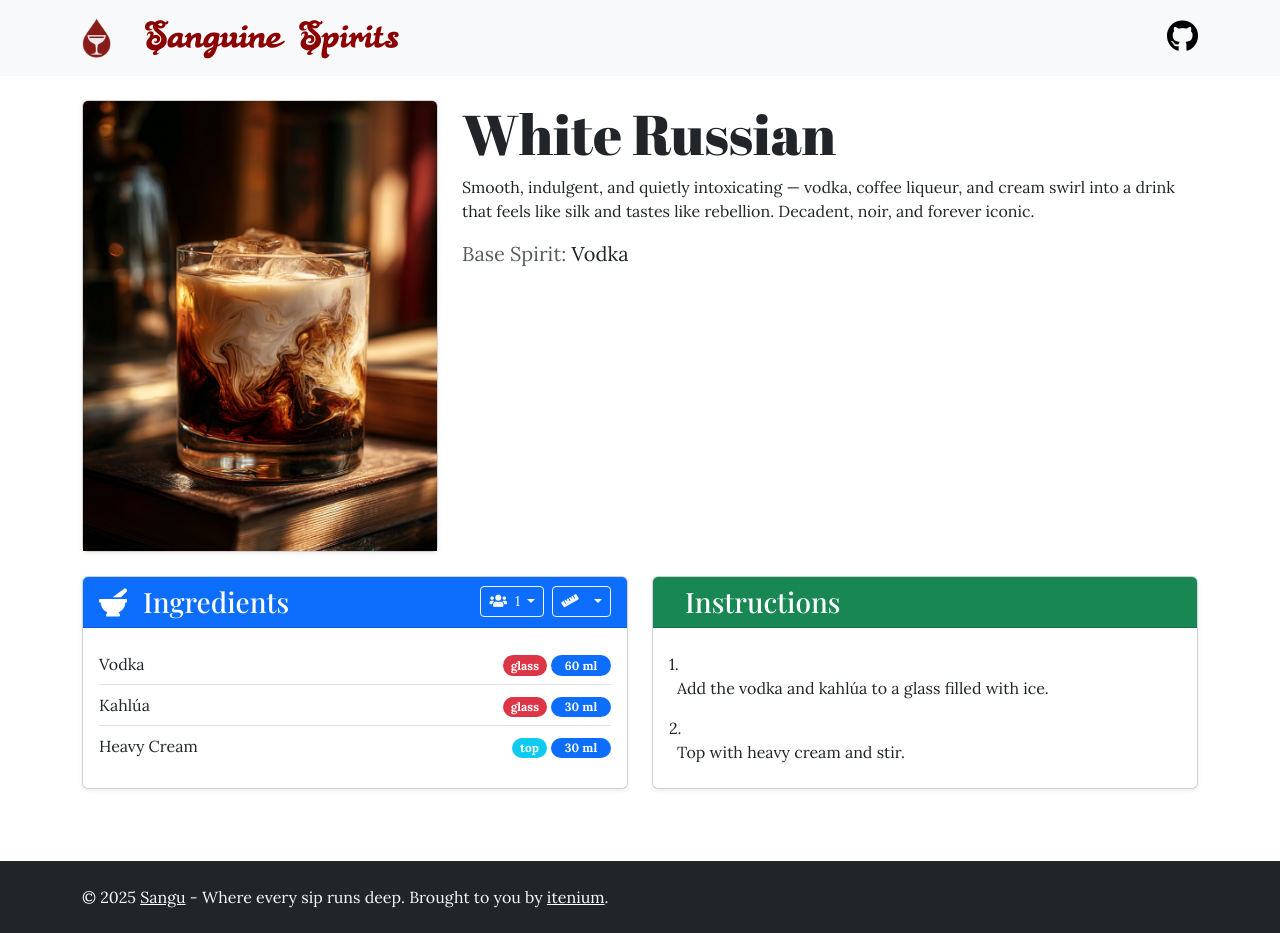
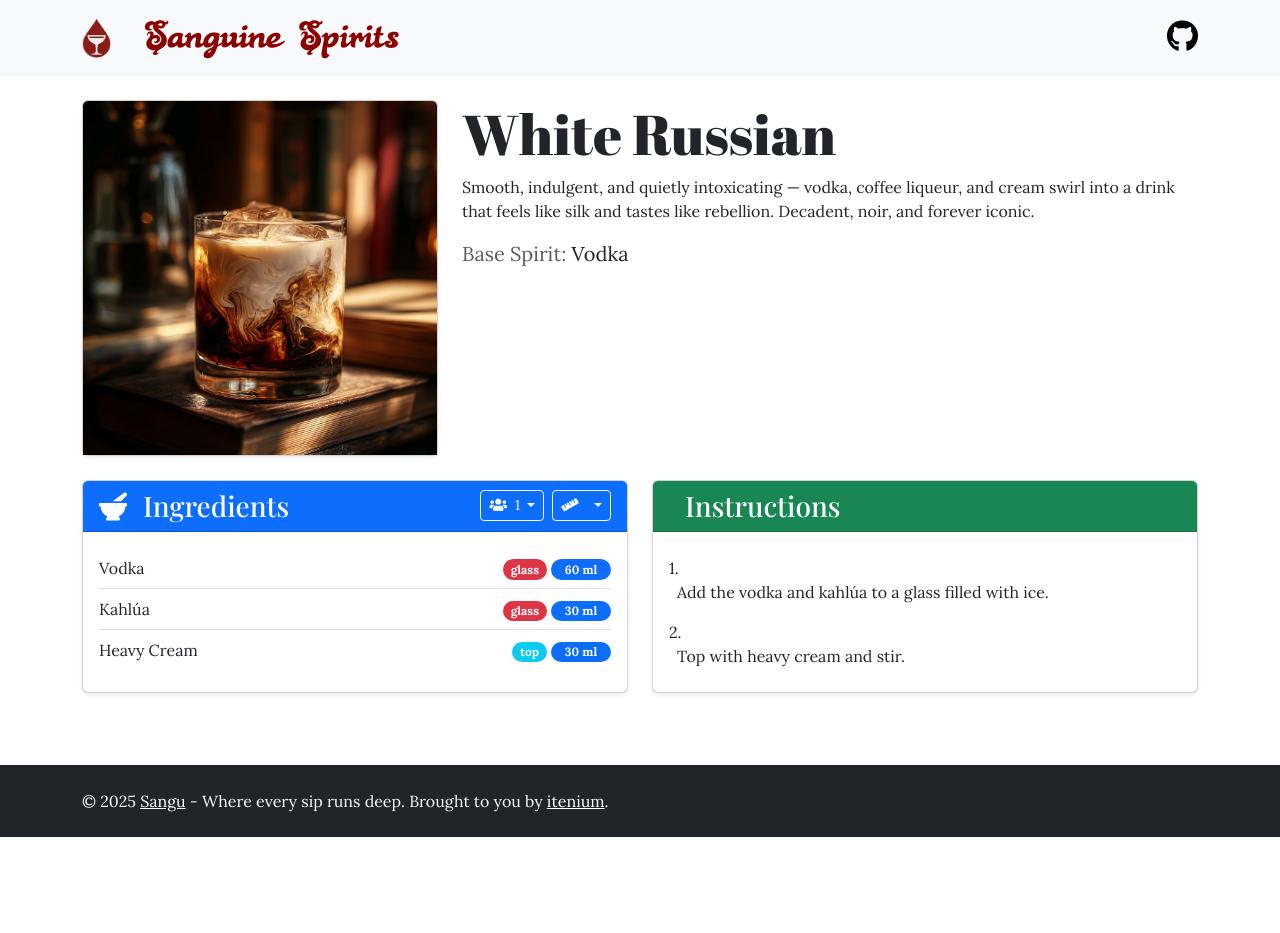
Before and after one commit to SanguPackage/Sanguine-Spirits, a Jekyll site: the page built from cocktails/white-russian.html, in a window 1280 px wide. Built offline with Jekyll 4.4.1, drawn with Linux system fonts in a browser that asks for light colours; nearby versions of some CDN libraries; some web fonts are replaced; after the commit the page ends 900 px from its top, so only the background shows below that.

Commit message:
always render images in 1:1 aspect ratio

```diff
--- a/_layouts/cocktail.html
+++ b/_layouts/cocktail.html
@@ -12,7 +12,7 @@ layout: default
         {%- assign url = url | replace: ' ', '-' -%}
         {%- assign img = url | prepend: 'assets/cocktails/' -%}
         {%- assign img = img | append: '.png' -%}
-        <img src="{{ img | relative_url }}" class="card-img-top" alt="{{ cocktail.name }}" style="height: 450px; object-fit: cover;">
+        <img src="{{ img | relative_url }}" class="card-img-top" alt="{{ cocktail.name }}" style="width: 100%; aspect-ratio: 1 / 1; object-fit: contain;">
       </div>
     </div>
 
```
